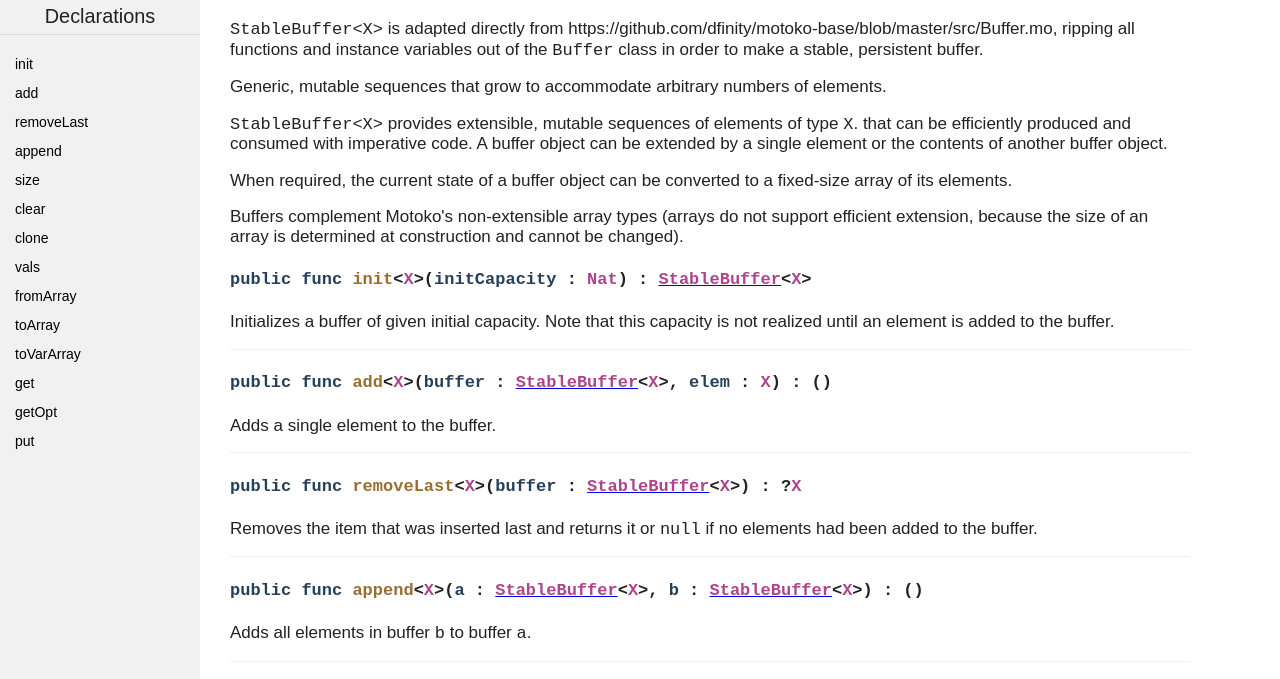
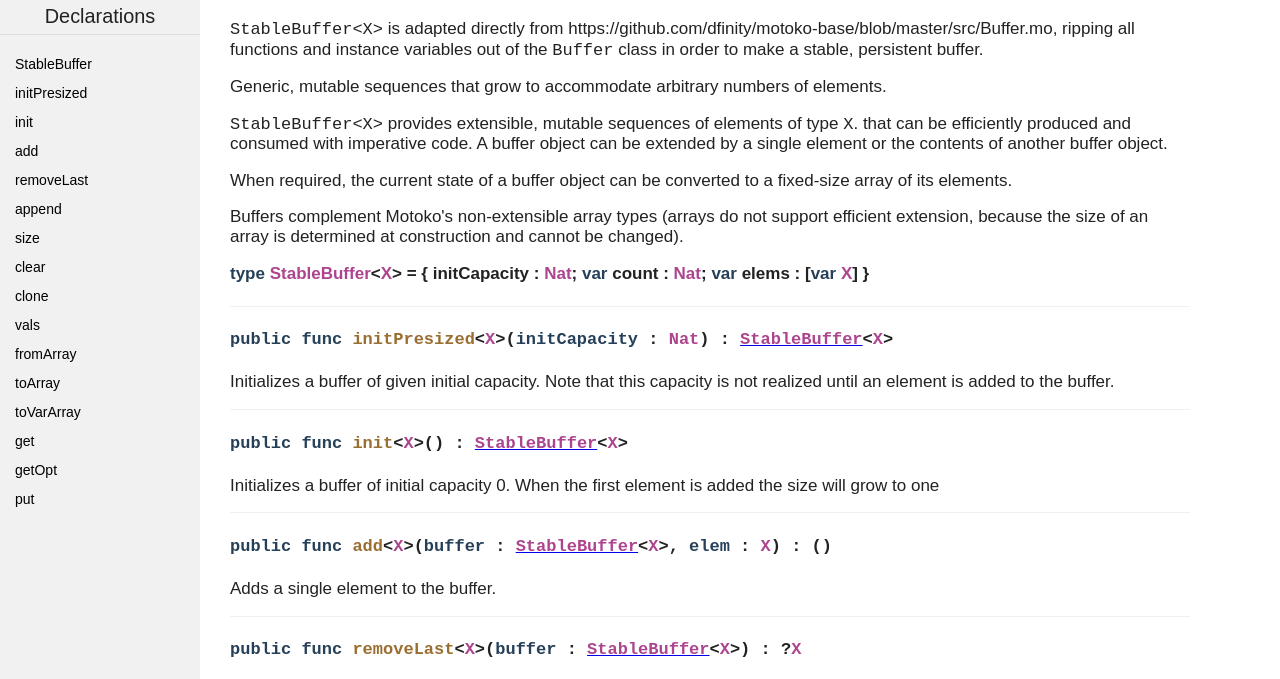
Before and after one commit to canscale/StableBuffer, a plain HTML site: page StableBuffer.html in a window 1280 px wide. Shown: the part 109-788 px from the top of the page. Drawn offline with Linux system fonts and the light colour scheme.

Commit message:
Deploying to gh-pages from  @ 1af0e8814bac5ca7ed23a6c094204b46d9056c2e 🚀

```diff
--- a/StableBuffer.html
+++ b/StableBuffer.html
@@ -1,5 +1,5 @@
 <!DOCTYPE html>
-<html><head title="Doc"><meta charset="UTF-8"/><link href="styles.css" rel="stylesheet"/></head><body><nav class="sidebar"><h3>Modules</h3><ul><li><li><a href="StableBuffer.html">StableBuffer</a></li></li></ul><h3>Declarations</h3><ul><li><li><a href="#init">init</a></li></li><li><li><a href="#add">add</a></li></li><li><li><a href="#removeLast">removeLast</a></li></li><li><li><a href="#append">append</a></li></li><li><li><a href="#size">size</a></li></li><li><li><a href="#clear">clear</a></li></li><li><li><a href="#clone">clone</a></li></li><li><li><a href="#vals">vals</a></li></li><li><li><a href="#fromArray">fromArray</a></li></li><li><li><a href="#toArray">toArray</a></li></li><li><li><a href="#toVarArray">toVarArray</a></li></li><li><li><a href="#get">get</a></li></li><li><li><a href="#getOpt">getOpt</a></li></li><li><li><a href="#put">put</a></li></li></ul></nav><div class="documentation"><h1>StableBuffer</h1><p>Generic, extensible buffers</p>
+<html><head title="Doc"><meta charset="UTF-8"/><link href="styles.css" rel="stylesheet"/></head><body><nav class="sidebar"><h3>Modules</h3><ul><li><li><a href="StableBuffer.html">StableBuffer</a></li></li></ul><h3>Declarations</h3><ul><li><li><a href="#type.StableBuffer">StableBuffer</a></li></li><li><li><a href="#initPresized">initPresized</a></li></li><li><li><a href="#init">init</a></li></li><li><li><a href="#add">add</a></li></li><li><li><a href="#removeLast">removeLast</a></li></li><li><li><a href="#append">append</a></li></li><li><li><a href="#size">size</a></li></li><li><li><a href="#clear">clear</a></li></li><li><li><a href="#clone">clone</a></li></li><li><li><a href="#vals">vals</a></li></li><li><li><a href="#fromArray">fromArray</a></li></li><li><li><a href="#toArray">toArray</a></li></li><li><li><a href="#toVarArray">toVarArray</a></li></li><li><li><a href="#get">get</a></li></li><li><li><a href="#getOpt">getOpt</a></li></li><li><li><a href="#put">put</a></li></li></ul></nav><div class="documentation"><h1>StableBuffer</h1><p>Generic, extensible buffers</p>
 <p><code>StableBuffer&lt;X&gt;</code> is adapted directly from https://github.com/dfinity/motoko-base/blob/master/src/Buffer.mo,
 ripping all functions and instance variables out of the <code>Buffer</code> class in order to make a stable, persistent
 buffer.</p>
@@ -11,8 +11,9 @@ A buffer object can be extended by a single element or the contents of another b
 <p>Buffers complement Motoko's non-extensible array types
 (arrays do not support efficient extension, because the size of an array is
 determined at construction and cannot be changed).</p>
-<div class="declaration"><h4 class="function" id="init"><code><span class="keyword">public func </span><span class="fnname">init</span>&lt;<span class="type">X</span>&gt;(<span class="parameter">initCapacity</span> : <span class="type">Nat</span>) : <a href="#type.StableBuffer"><span class="type">StableBuffer</span></a>&lt;<span class="type">X</span>&gt;</code></h4><p><p>Initializes a buffer of given initial capacity. Note that this capacity is not realized until an element
+<div class="declaration"><h4 class="type-declaration" id="type.StableBuffer"><span class="keyword">type </span><span class="type">StableBuffer</span>&lt;<span class="type">X</span>&gt; = { initCapacity : <span class="type">Nat</span>; <span class="keyword">var </span>count : <span class="type">Nat</span>; <span class="keyword">var </span>elems : [<span class="keyword">var </span><span class="type">X</span>] }</h4><p></p></div><div class="declaration"><h4 class="function" id="initPresized"><code><span class="keyword">public func </span><span class="fnname">initPresized</span>&lt;<span class="type">X</span>&gt;(<span class="parameter">initCapacity</span> : <span class="type">Nat</span>) : <a href="#type.StableBuffer"><span class="type">StableBuffer</span></a>&lt;<span class="type">X</span>&gt;</code></h4><p><p>Initializes a buffer of given initial capacity. Note that this capacity is not realized until an element
 is added to the buffer.</p>
+</p></div><div class="declaration"><h4 class="function" id="init"><code><span class="keyword">public func </span><span class="fnname">init</span>&lt;<span class="type">X</span>&gt;() : <a href="#type.StableBuffer"><span class="type">StableBuffer</span></a>&lt;<span class="type">X</span>&gt;</code></h4><p><p>Initializes a buffer of initial capacity 0. When the first element is added the size will grow to one</p>
 </p></div><div class="declaration"><h4 class="function" id="add"><code><span class="keyword">public func </span><span class="fnname">add</span>&lt;<span class="type">X</span>&gt;(<span class="parameter">buffer</span> : <a href="#type.StableBuffer"><span class="type">StableBuffer</span></a>&lt;<span class="type">X</span>&gt;, <span class="parameter">elem</span> : <span class="type">X</span>) : ()</code></h4><p><p>Adds a single element to the buffer.</p>
 </p></div><div class="declaration"><h4 class="function" id="removeLast"><code><span class="keyword">public func </span><span class="fnname">removeLast</span>&lt;<span class="type">X</span>&gt;(<span class="parameter">buffer</span> : <a href="#type.StableBuffer"><span class="type">StableBuffer</span></a>&lt;<span class="type">X</span>&gt;) : ?<span class="type">X</span></code></h4><p><p>Removes the item that was inserted last and returns it or <code>null</code> if no
 elements had been added to the buffer.</p>
```
